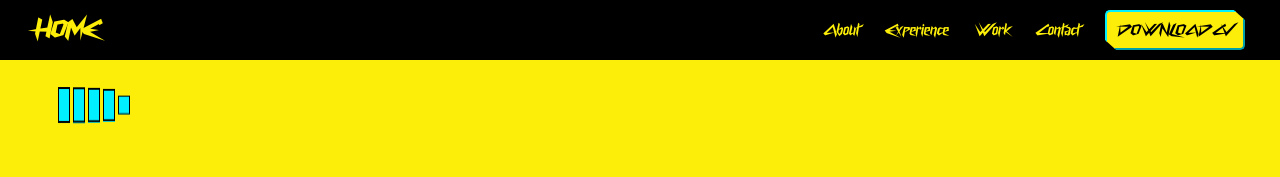
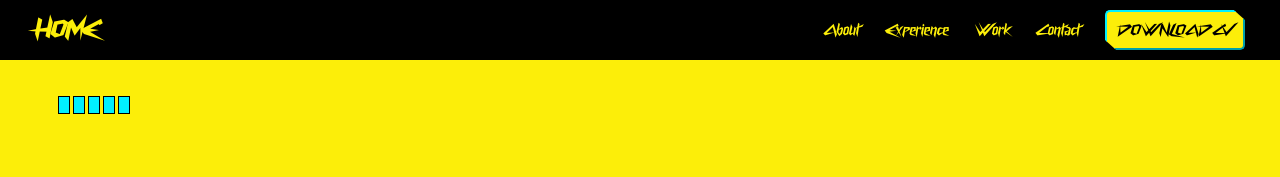
Before and after one commit to IMTheBale/Johnny-Bale-Portfolio, a React (Create React App) app: page / in a window 1280 px wide. Shown: the top 177 px of the page. Built offline with nearby package versions, Linux system fonts and the light colour scheme.

Commit message:
some update

```diff
--- a/src/Components/SoundBar/Soudbar.jsx
+++ b/src/Components/SoundBar/Soudbar.jsx
@@ -52,12 +52,11 @@ const Line = styled.span`
 
 const SoundBar = () => {
   const audioRef = useRef(null);
-  const [isPlaying, setIsPlaying] = useState(true);
+  const [isPlaying, setIsPlaying] = useState(false);
 
   useEffect(() => {
     if (audioRef.current) {
       audioRef.current.volume = 0.1; // Set volume to 10%
-      audioRef.current.play(); // Start playing automatically
     }
   }, []);
 
@@ -79,7 +78,7 @@ const SoundBar = () => {
       <Line click={isPlaying} />
       <Line click={isPlaying} />
 
-      <audio src={music} ref={audioRef} loop autoPlay />
+      <audio src={music} ref={audioRef} loop />
     </Box>
   );
 };
--- a/src/Sections/Home/index.jsx
+++ b/src/Sections/Home/index.jsx
@@ -1,4 +1,4 @@
-import React from 'react'
+import React from 'react';
 import styles from "./styles.module.css";
 
 function Home() {
```
